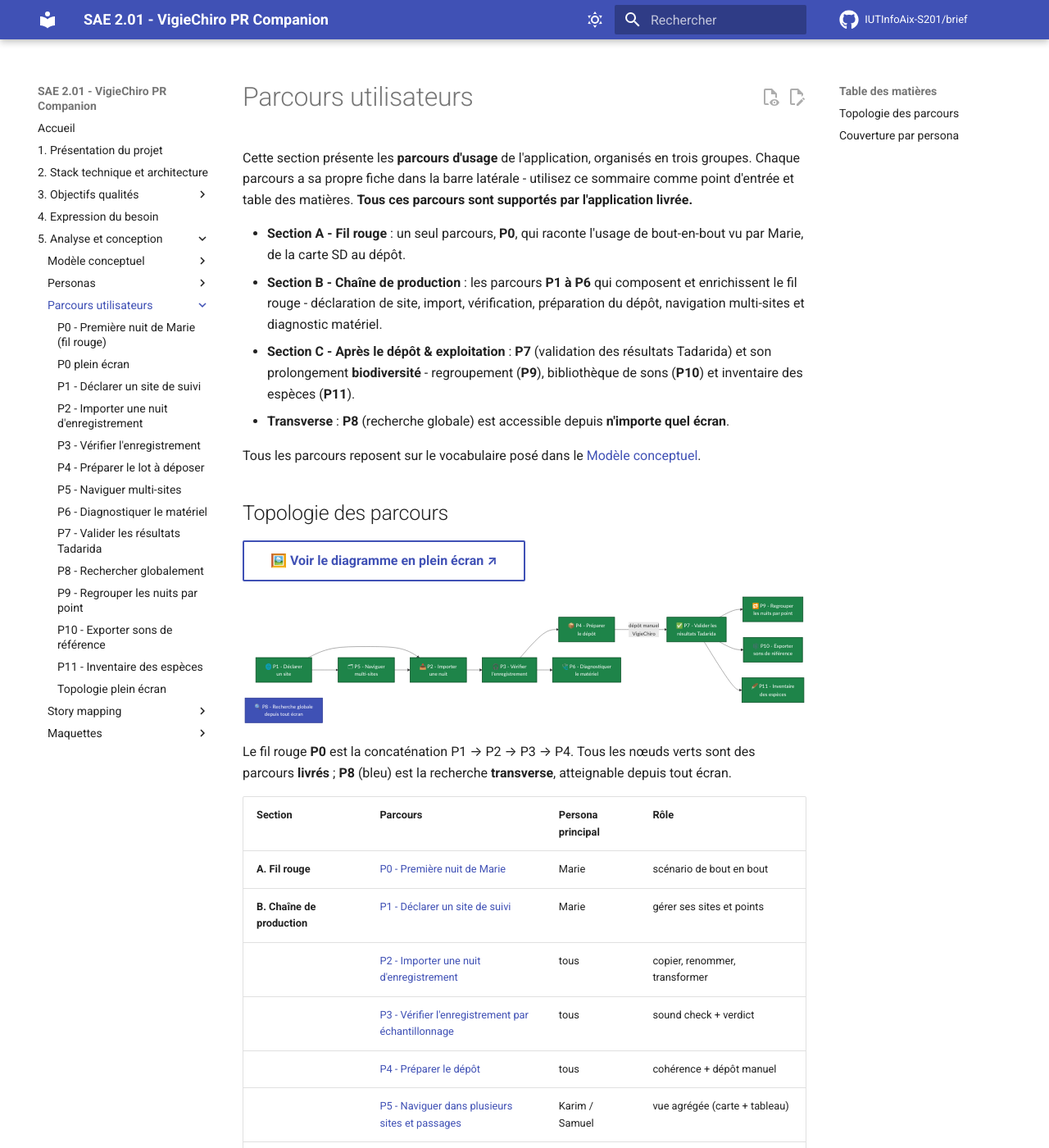
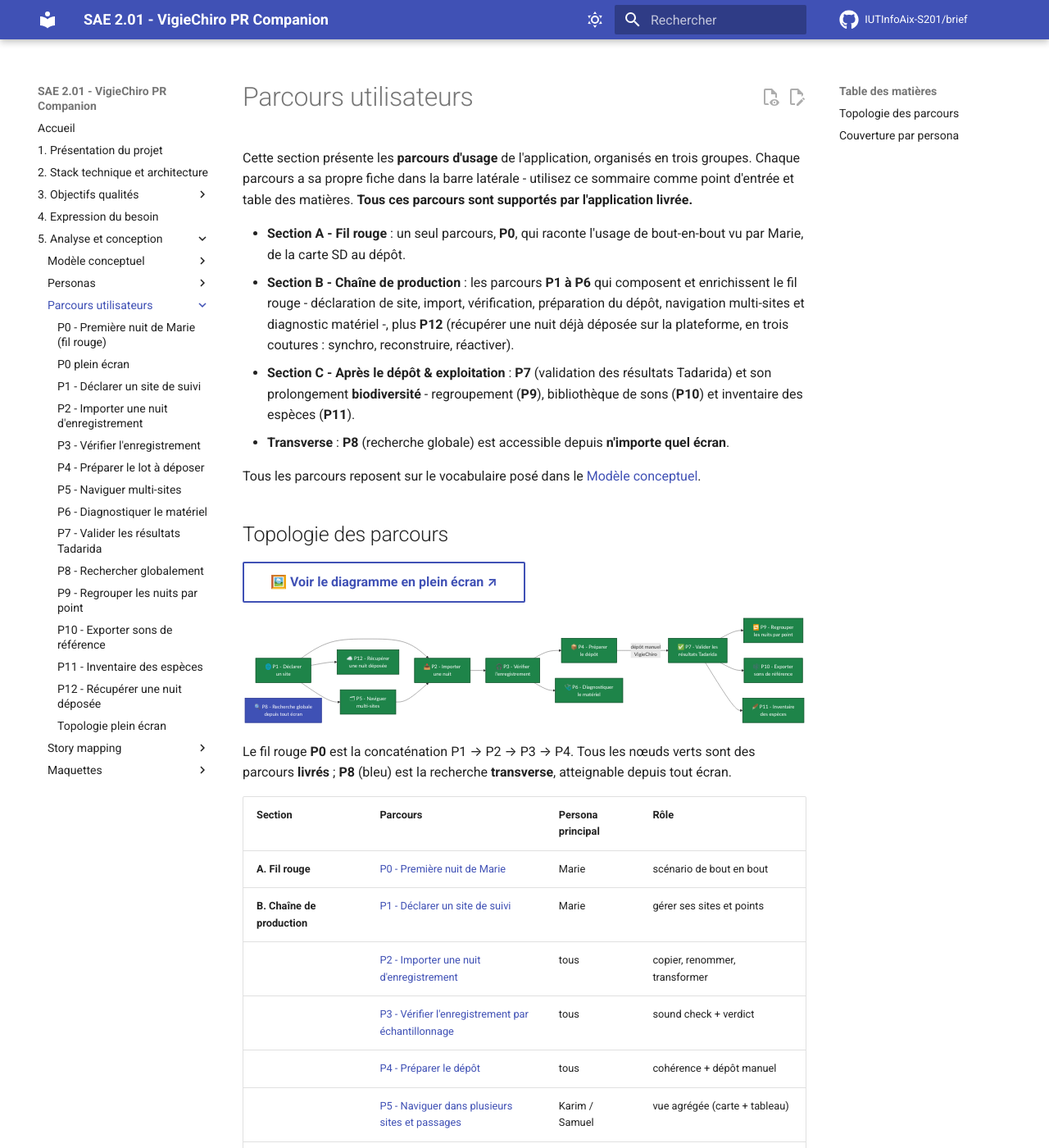
Before and after one commit to IUTInfoAix-S201/brief, an MkDocs documentation site: the page built from docs/Analyse et conception/Parcours utilisateurs/index.md, in a window 1280 px wide and 1400 px high. Shown: the whole window at 82% size. Built offline with MkDocs 1.6.1 and Material for MkDocs 9.7.7, drawn with Linux system fonts in a browser that asks for light colours; comment, search, counter and statistics services are not loaded; some of the changed text lies outside the part shown.

Commit message:
docs(40) : parcours P12 « Récupérer une nuit déposée sur VigieChiro » (#42)
Répercute dans le brief (conception) la refonte « récupérer une nuit » de l'EPIC
produit IUTInfoAix-S201/vigiechiro-pr-companion#1662 : un nouveau parcours P12
décrit le geste en trois coutures (synchro des squelettes -> reconstruire les
observations -> réactiver l'audio et l'ancrage), avec son diagramme, son
intégration au sommaire (topologie, tables, personas) et la nav MkDocs.

Les maquettes site (M-Sites, M-Site-detail) gagnent une note sur les points
rapatriés résumés (la grille STOC ne noie plus les points réellement utilisés).

Closes #40.

````diff
--- a/docs/Analyse et conception/Parcours utilisateurs/index.md
+++ b/docs/Analyse et conception/Parcours utilisateurs/index.md
@@ -3,7 +3,7 @@
 Cette section présente les **parcours d'usage** de l'application, organisés en trois groupes. Chaque parcours a sa propre fiche dans la barre latérale - utilisez ce sommaire comme point d'entrée et table des matières. **Tous ces parcours sont supportés par l'application livrée.**
 
 - **Section A - Fil rouge** : un seul parcours, **P0**, qui raconte l'usage de bout-en-bout vu par Marie, de la carte SD au dépôt.
-- **Section B - Chaîne de production** : les parcours **P1 à P6** qui composent et enrichissent le fil rouge - déclaration de site, import, vérification, préparation du dépôt, navigation multi-sites et diagnostic matériel.
+- **Section B - Chaîne de production** : les parcours **P1 à P6** qui composent et enrichissent le fil rouge - déclaration de site, import, vérification, préparation du dépôt, navigation multi-sites et diagnostic matériel -, plus **P12** (récupérer une nuit déjà déposée sur la plateforme, en trois coutures : synchro, reconstruire, réactiver).
 - **Section C - Après le dépôt & exploitation** : **P7** (validation des résultats Tadarida) et son prolongement **biodiversité** - regroupement (**P9**), bibliothèque de sons (**P10**) et inventaire des espèces (**P11**).
 - **Transverse** : **P8** (recherche globale) est accessible depuis **n'importe quel écran**.
 
@@ -24,6 +24,7 @@ flowchart LR
     P1 --> P5[🗂 P5 - Naviguer<br/>multi-sites]
     P5 --> P2
     P3 --> P6[🩺 P6 - Diagnostiquer<br/>le matériel]
+    P1 --> P12[☁️ P12 - Récupérer<br/>une nuit déposée]
 
     P7 --> P9[🔁 P9 - Regrouper<br/>les nuits par point]
     P7 --> P10[🎼 P10 - Exporter<br/>sons de référence]
@@ -33,7 +34,7 @@ flowchart LR
 
     classDef livre fill:#1e8449,stroke:#0e5128,color:#fff,stroke-width:2px
     classDef transverse fill:#3f51b5,stroke:#283593,color:#fff,stroke-width:2px
-    class P1,P2,P3,P4,P5,P6,P7,P9,P10,P11 livre
+    class P1,P2,P3,P4,P5,P6,P7,P9,P10,P11,P12 livre
     class P8 transverse
 ```
 
@@ -48,6 +49,7 @@ Le fil rouge **P0** est la concaténation P1 → P2 → P3 → P4. Tous les nœu
 | | [P4 - Préparer le dépôt](P4%20-%20Préparer%20un%20lot%20prêt%20à%20déposer.md) | tous | cohérence + dépôt manuel |
 | | [P5 - Naviguer dans plusieurs sites et passages](P5%20-%20Naviguer%20dans%20plusieurs%20sites%20et%20passages.md) | Karim / Samuel | vue agrégée (carte + tableau) |
 | | [P6 - Diagnostiquer le matériel](P6%20-%20Diagnostiquer%20le%20matériel.md) | Karim / Samuel | climat, anomalies du capteur |
+| | [P12 - Récupérer une nuit déposée sur VigieChiro](P12%20-%20Récupérer%20une%20nuit%20déposée%20sur%20VigieChiro.md) | Karim / Samuel | 3 coutures : synchro, reconstruire, réactiver |
 | **C. Après le dépôt & exploitation** | [P7 - Valider les résultats Tadarida](P7%20-%20Valider%20les%20résultats%20Tadarida.md) | Marie / Samuel | revue des observations |
 | | [P9 - Regrouper les nuits successives par point](P9%20-%20Regrouper%20les%20nuits%20successives%20par%20point.md) | Karim / Samuel | validation conjointe |
 | | [P10 - Exporter une bibliothèque de sons de référence](P10%20-%20Exporter%20une%20bibliothèque%20de%20sons%20de%20référence.md) | Samuel | sons de référence par espèce |
@@ -65,6 +67,7 @@ Le fil rouge **P0** est la concaténation P1 → P2 → P3 → P4. Tous les nœu
 | [P4 - Préparer le dépôt](P4%20-%20Préparer%20un%20lot%20prêt%20à%20déposer.md) | ✅ ⭐ | ✅ | ✅ |
 | [P5 - Multi-sites](P5%20-%20Naviguer%20dans%20plusieurs%20sites%20et%20passages.md) | (1 site) | ✅ ⭐ | ✅ ⭐ |
 | [P6 - Diagnostic matériel (incl. cohérence horaires)](P6%20-%20Diagnostiquer%20le%20matériel.md) | ✓ | ✅ ⭐ | ✅ |
+| [P12 - Récupérer une nuit déposée](P12%20-%20Récupérer%20une%20nuit%20déposée%20sur%20VigieChiro.md) | (réinstall) | ✅ | ✅ ⭐ |
 | [P7 - Validation Tadarida](P7%20-%20Valider%20les%20résultats%20Tadarida.md) | ✅ ⭐ | ✓ | ✅ ⭐ |
 | [P9 - Regroupement nuits](P9%20-%20Regrouper%20les%20nuits%20successives%20par%20point.md) | (rare) | ✅ | ✅ ⭐ |
 | [P10 - Sons de référence](P10%20-%20Exporter%20une%20bibliothèque%20de%20sons%20de%20référence.md) | (non) | (non) | ✅ |
--- a/mkdocs.yml
+++ b/mkdocs.yml
@@ -144,6 +144,7 @@ nav:
           - P9 - Regrouper les nuits par point: Analyse et conception/Parcours utilisateurs/P9 - Regrouper les nuits successives par point.md
           - P10 - Exporter sons de référence: Analyse et conception/Parcours utilisateurs/P10 - Exporter une bibliothèque de sons de référence.md
           - P11 - Inventaire des espèces: Analyse et conception/Parcours utilisateurs/P11 - Inventaire des espèces détectées.md
+          - P12 - Récupérer une nuit déposée: Analyse et conception/Parcours utilisateurs/P12 - Récupérer une nuit déposée sur VigieChiro.md
           - Topologie plein écran: Analyse et conception/Parcours utilisateurs/Topologie - plein écran.md
       - Story mapping:
           - Vue d'ensemble: Analyse et conception/Story mapping/index.md
````
Also changed, not shown: docs/Analyse et conception/Maquettes/M-Site-detail.md (+2 -1 lines), docs/Analyse et conception/Maquettes/M-Sites.md (+2 -1 lines), docs/Analyse et conception/Parcours utilisateurs/P12 - Récupérer une nuit déposée sur VigieChiro.md (added, +42 -0 lines).
